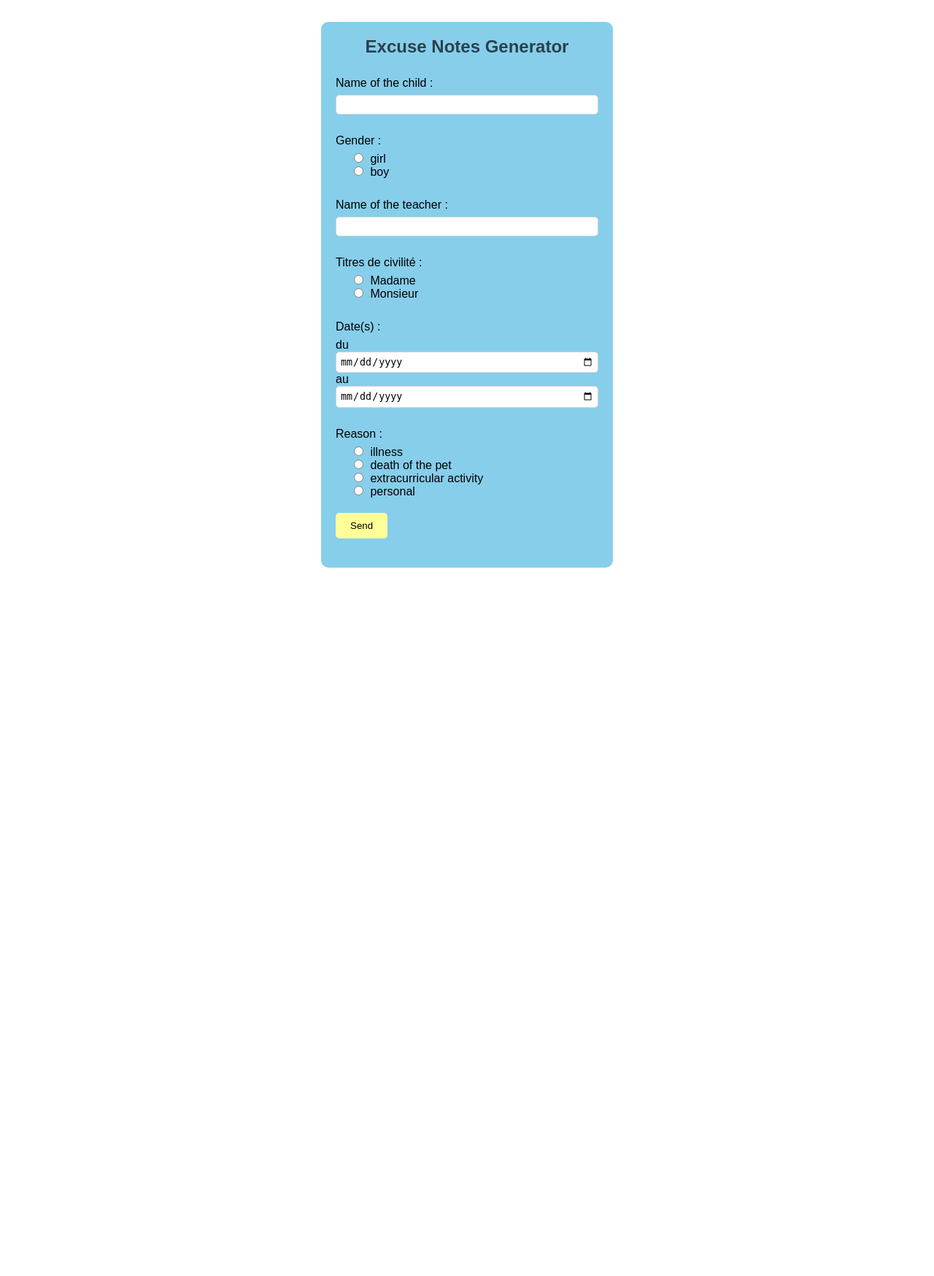
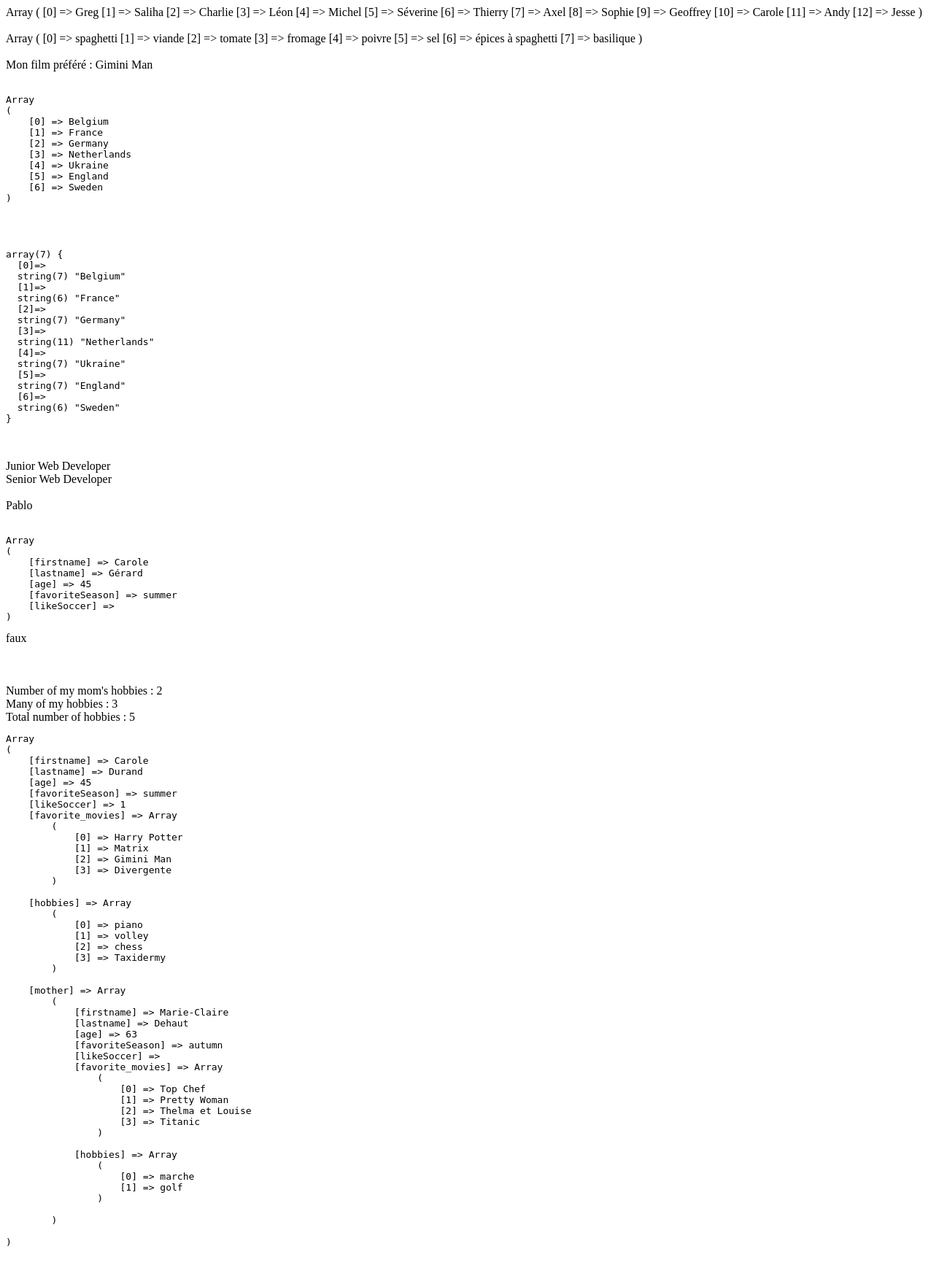
Before and after one commit to Carole-GRD/PHP, a PHP site: page / in a window 1280 px wide. Shown: the whole page at 73% size. Before the commit the page ends 778 px from the top, so only its background shows below. Run offline with PHP 8.4, Linux system fonts and the light colour scheme.

Commit message:
array start

```diff
--- a/index.php
+++ b/index.php
@@ -10,4 +10,6 @@
 
 <?php // require 'phpFundamentals/condition/conditions.php'; ?>
 
-<?php require 'phpFundamentals/challenge/excuse.php'; ?>
+<?php // require 'phpFundamentals/challenge/excuse.php'; ?>
+
+<?php require 'phpFundamentals/array/array.php'; ?>
--- /dev/null
+++ b/phpFundamentals/array/array.php
@@ -0,0 +1,17 @@
+
+
+<html>
+    <head><title>Hi!</title></head>
+    <body>
+        <?php
+            /**
+                * Series of exercises on PHP conditional structures.
+            */
+        ?>
+        <?php
+
+            require 'exos/exo_1.php';
+            echo "<br>";
+        ?>
+    </body>
+</html>
--- /dev/null
+++ b/phpFundamentals/array/exos/exo_1.php
@@ -0,0 +1,152 @@
+
+
+<?php
+
+    $family = ['Greg', 'Saliha', 'Charlie', 'Léon', 'Michel', 'Séverine', 'Thierry', 'Axel', 'Sophie', 'Geoffrey', 'Carole', 'Andy', 'Jesse'];
+    print_r($family);
+
+    echo '<br><br>';
+
+
+    $recipe = ['spaghetti', 'viande', 'tomate', 'fromage', 'poivre', 'sel', 'épices à spaghetti', 'basilique'];
+    print_r($recipe);
+
+    echo '<br><br>';
+
+
+    $films = ['Titanic', 'Matrix', 'Gimini Man', 'Divergente'];
+    echo 'Mon film préféré : ' . $films[2];
+
+    echo '<br><br>';
+
+
+    $countries = array( 'Belgium', 'France' , 'Germany', 'Netherlands', 'Ukraine' );
+
+    array_push($countries, 'England');
+    $countries[] = 'Sweden';
+
+    echo '<pre>';
+    print_r($countries);
+    echo '</pre>';
+
+    echo '<br><br>';
+
+    echo '<pre>';
+    var_dump($countries);
+    echo '</pre>';
+
+    echo '<br><br>';
+
+
+
+    // -----------------
+    // Associative Arrays
+    // -----------------
+
+    $person['function'] = 'Junior Web Developer';
+    echo $person['function'];
+    // returns 'Junior Web Developer'
+    echo '<br>';
+    $person['function'] = 'Senior Web Developer';
+    echo $person['function'];
+    // returns 'Senior Web Developer'
+
+    echo '<br><br>';
+
+
+    $user = array (
+        'firstname' => 'Juan',
+        'lastname' => 'Pablo',
+        'adress' => '3 Paradijsestraat',
+        'city' => 'Antwerpen'
+    );
+    echo $user['lastname'];
+
+    echo '<br><br>';
+
+
+    $me = array(
+        'firstname' => 'Carole',
+        'lastname' => 'Gérard',
+        'age' => 45,
+        'favoriteSeason' => 'summer',
+        'likeSoccer' => false
+    );
+    echo '<pre>';
+    print_r($me);
+    echo '</pre>';
+
+    echo $me['likeSoccer'] ? 'vrai' : 'faux';
+
+    echo '<br><br>';
+
+
+
+    // -----------------------
+    // Multidimensional arrays
+    // -----------------------
+
+    $me = array(
+        'firstname' => 'Carole',
+        'lastname' => 'Gérard',
+        'age' => 45,
+        'favoriteSeason' => 'summer',
+        'likeSoccer' => true,
+        'favorite_movies' => array('Harry Potter', 'Matrix', 'Gimini Man', 'Divergente'),
+    );
+    $me['hobbies'] = array('piano', 'volley', 'chess');
+    $me['mother'] = array(
+        'firstname' => 'Marie-Claire',
+        'lastname' => 'Dehaut',
+        'age' => 63,
+        'favoriteSeason' => 'autumn',
+        'likeSoccer' => false,
+        'favorite_movies' => array('Top Chef', 'Pretty Woman', 'Thelma et Louise', 'Titanic'),
+    );
+    $me['mother']['hobbies'] = array('marche', 'golf');
+    // echo '<pre>';
+    // print_r($me);
+    // echo '</pre>';
+
+    echo '<br><br>';
+
+
+
+
+    // -----------------------------
+    // Manipulating arrays exercises
+    // -----------------------------
+
+
+    // Count the number of elements
+    echo 'Number of my mom\'s hobbies : ' . count($me['mother']['hobbies']);
+    echo '<br>';
+    // echo sizeof($me['mother']['hobbies']);
+    // echo '<br>';
+    echo 'Many of my hobbies : ' . count($me['hobbies']);
+    echo '<br>';
+    echo 'Total number of hobbies : ' . count($me['hobbies']) + count($me['mother']['hobbies']);
+
+
+    // Add an element in a multi-dimensional array
+    $me['hobbies'][] = 'Taxidermy ';
+    // echo '<pre>';
+    // print_r($me);
+    // echo '</pre>';
+
+
+    // Replace
+    $me['lastname'] = 'Durand';
+    echo '<pre>';
+    print_r($me);
+    echo '</pre>';
+
+
+    // Create a new array from 2 others (or more)
+
+
+
+    // More array exercises
+
+
+?>
```
